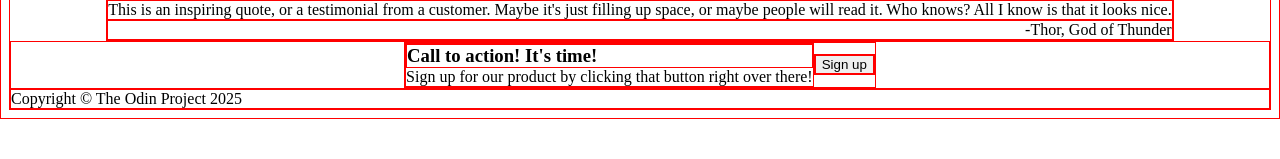
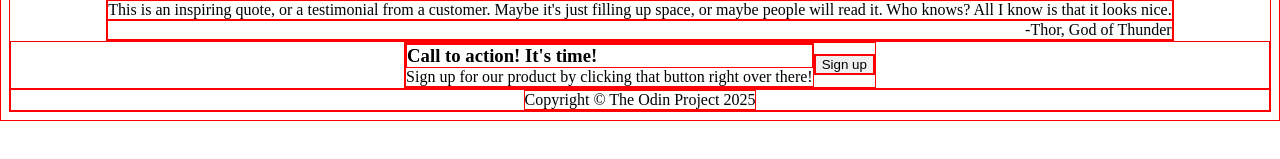
Before and after one commit to chrisgrr/odin-landing-page, a plain HTML site: page index.html in a window 1280 px wide. Shown: the part 373-532 px from the top of the page. Drawn offline with Linux system fonts and the light colour scheme.

Commit message:
Add flex layout to footer

```diff
--- a/index.html
+++ b/index.html
@@ -87,7 +87,7 @@
     </div>
 
     <div class="footer">
-      Copyright © The Odin Project 2025
+      <div>Copyright © The Odin Project 2025</div>
     </div>
   </body>
 
--- a/style.css
+++ b/style.css
@@ -88,3 +88,10 @@ blockquote + p {
 .left h3 {
   margin: 0;
 }
+
+.footer {
+  display: flex;
+  flex-direction: row;
+  align-items: center;
+  justify-content: center;
+}
```
